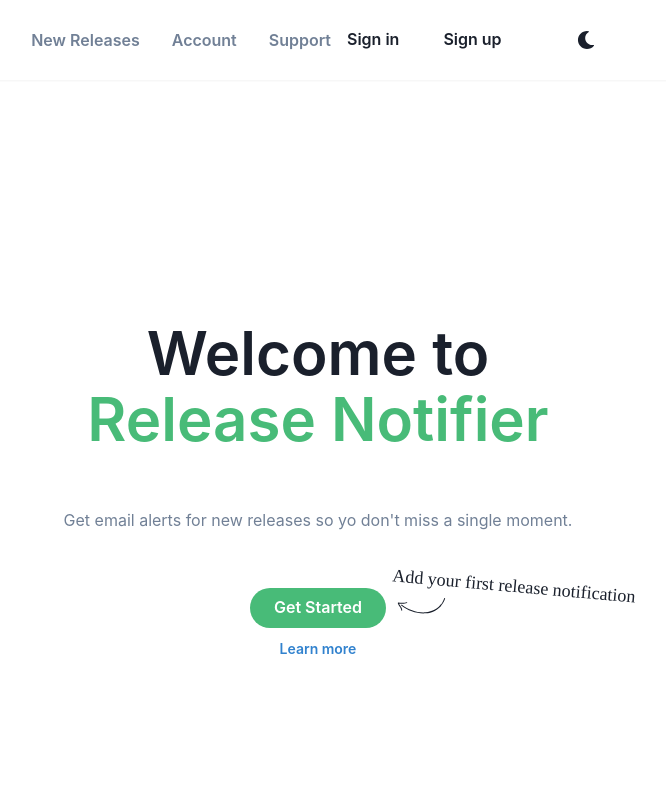
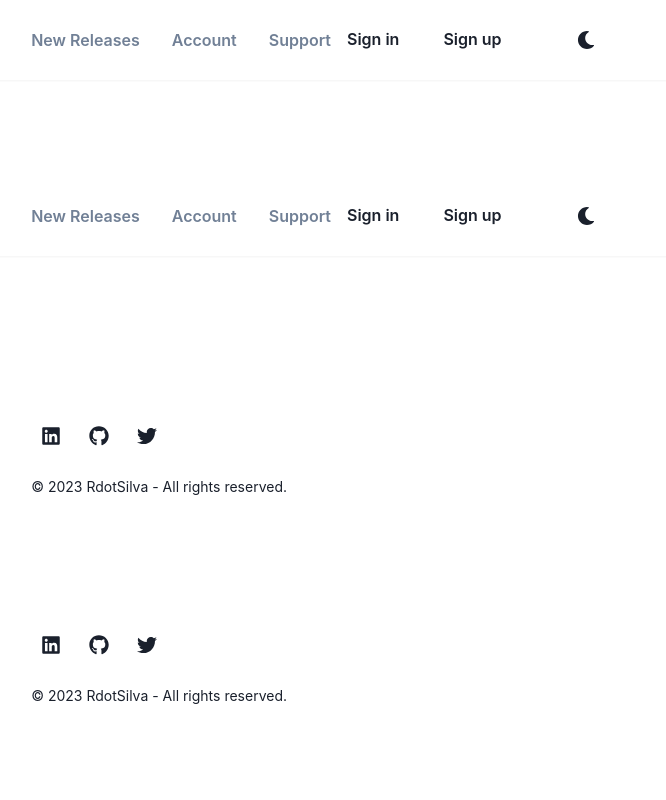
Before and after one commit to RdotSilva/TypeScript-React-Media-Release-Notifier-UI, a React (Create React App) app: page / in a window 1280 px wide. Shown: the top 800 px of the page, without its empty margins (322-988 px from the left). Built offline with nearby package versions, Linux system fonts and the light colour scheme.

Commit message:
Add new router implementation

```diff
--- a/src/components/Router/Router.tsx
+++ b/src/components/Router/Router.tsx
@@ -1,14 +1,18 @@
-import { createBrowserRouter } from "react-router-dom";
+import {
+  Route,
+  createBrowserRouter,
+  createRoutesFromElements,
+} from "react-router-dom";
 import Home from "../Home/Home";
 import NewReleases from "../../pages/NewReleases/NewReleases";
 
-export const router = createBrowserRouter([
-  {
-    path: "/",
-    element: <Home />,
-  },
-  {
-    path: "/newreleases",
-    element: <NewReleases />,
-  },
-]);
+import Layout from "../Layout/Layout";
+
+export const router = createBrowserRouter(
+  createRoutesFromElements(
+    <Route path="/" element={<Layout />}>
+      <Route path="/" element={<Home />} />
+      <Route path="newreleases" element={<NewReleases />} />
+    </Route>
+  )
+);
```
